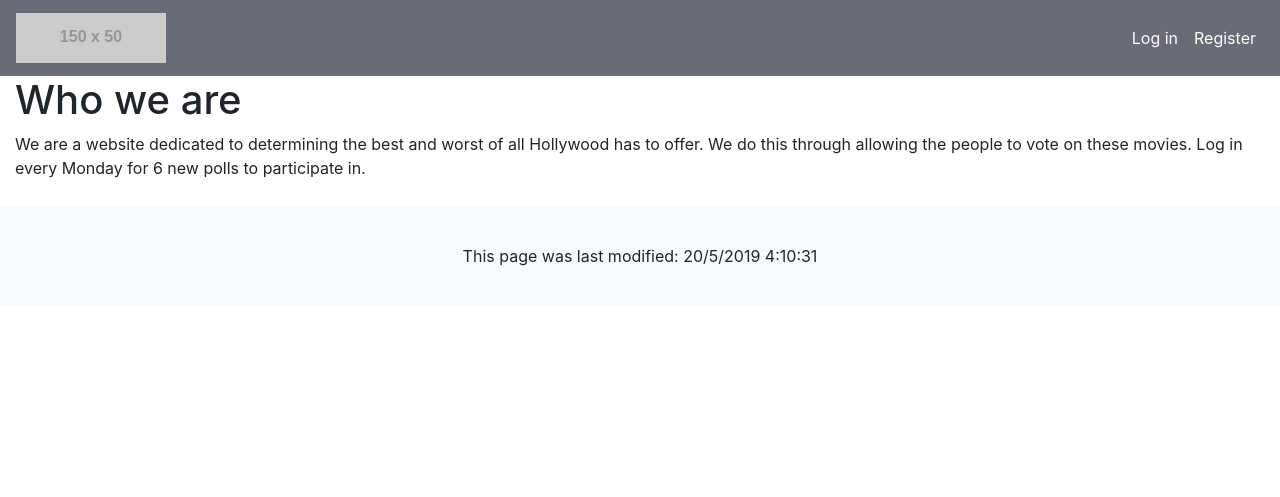
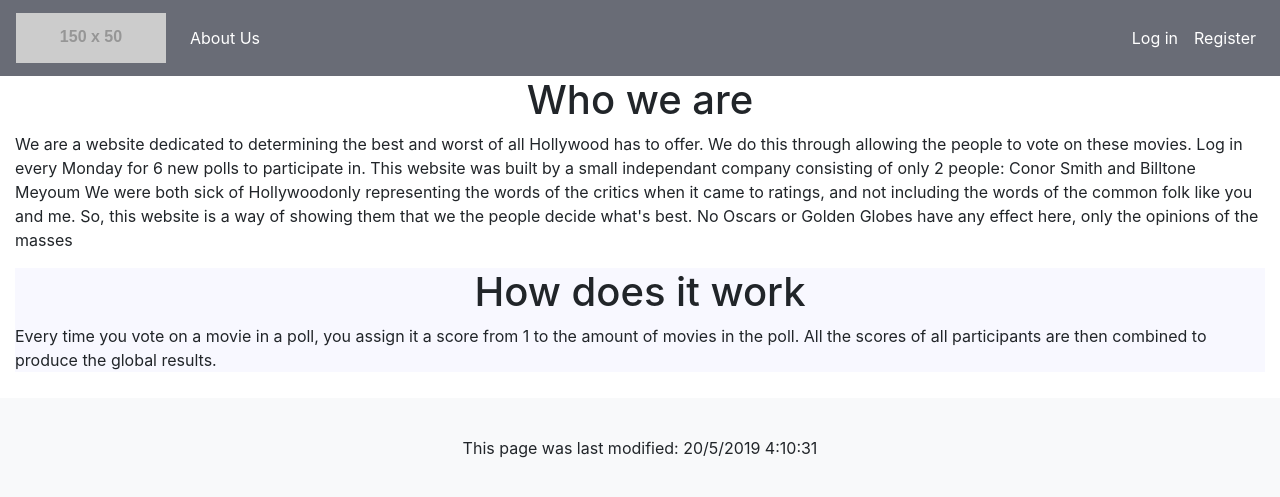
Before and after one commit to conor-smith/3403Project, a Flask app: page /about_us in a window 1280 px wide. Shown: the top 497 px of the page. Run offline with Flask 2, Linux system fonts and the light colour scheme; some libraries are stand-ins or nearby versions.

Commit message:
Added automatic form submission after all options have been selected in a poll Added overly dramatic explanation of who we are in /about_us Made welcome message in navbar serve as link to account page Made account page which displays all previously participated polls

```diff
--- a/app/routes.py
+++ b/app/routes.py
@@ -112,6 +112,10 @@ def about_us():
 def manage_account():
     return render_template("manage_account.html", title="Manage Account",
                             pwform=ChangePasswordForm(), unform=ChangeUsernameForm())
+
+@app.route('/account_details')
+def account_details():
+    return render_template("user_details.html", title = current_user.username)
 
 
 @app.route('/change_password', methods=['POST'])
--- a/app/static/css/global.css
+++ b/app/static/css/global.css
@@ -34,7 +34,3 @@ h2 {
   padding-top: 2%;
   padding-bottom: 1%;
 }
-
-#userlogin {
-  padding: 0;
-}
--- a/app/static/javascript/voting.js
+++ b/app/static/javascript/voting.js
@@ -2,10 +2,16 @@ var number = 1
 
 $(document).ready(function()
 {
+    var entries = $(".movieCover").length
+    console.log(entries)
     $(".movieCover").click(function()
     {
         $(this).parent().hide()
         $(this).siblings("input").val(number)
+        if(number == entries)
+        {
+            $("#poll").submit()
+        }
         number++
     })
 })
--- a/app/templates/about_us.html
+++ b/app/templates/about_us.html
@@ -3,10 +3,21 @@
 {% block content %}
 <!-- MAIN CONTENT -->
 <main class = "container-fluid">
-  <h1>Who we are</h1>
+  <h1 style = "text-align: center;">Who we are</h1>
   <p>
     We are a website dedicated to determining the best and worst of all Hollywood has to offer. We do this
     through allowing the people to vote on these movies. Log in every Monday for 6 new polls to participate in.
-  </p>
+    This website was built by a small independant company consisting of only 2 people: Conor Smith and Billtone Meyoum
+    We were both sick of Hollywoodonly representing the words of the critics when it came to ratings, and not including
+    the words of the common folk like you and me. So, this website is a way of showing them that we the people decide what's
+    best. No Oscars or Golden Globes have any effect here, only the opinions of the masses
+    </p>
+  <div style = "background-color: ghostwhite">
+    <h1 style = "text-align: center;">How does it work</h1>
+    <p>
+      Every time you vote on a movie in a poll, you assign it a score from 1 to the amount of movies in the poll.
+      All the scores of all participants are then combined to produce the global results.
+    </p>
+  </div>
 </main>
 {% endblock %}
--- a/app/templates/base.html
+++ b/app/templates/base.html
@@ -37,6 +37,9 @@
 
       <!-- Left side navbar elements -->
       <ul class = "navbar-nav mr-auto">
+        <li class = "nav-item">
+          <a class = "nav-link" href = "{{ url_for('about_us') }}">About Us</a>
+        </li>
         {% if not current_user.is_anonymous %}
         <li class = "nav-item">
           <a class = "nav-link" href="{{ url_for('archives') }}">Archives</a>
@@ -62,8 +65,9 @@
       {% if current_user and not current_user.is_anonymous %}
         <ul class = "navbar-nav ml-auto">
           <li class = "nav-item">
-            <p class = "nav-link" id="userlogin">Welcome {{ current_user.username }}</p>
-            <a class = "nav-link" id="userlogin" href = "{{ url_for('manage_account') }}">Account Settings</a>
+            <a class = "nav-link" href = "{{ url_for('account_details') }}">
+              Welcome {{ current_user.username }}
+            </a>
           </li>
           <li class = "nav-item">
             <a class = nav-link href = "{{ url_for('logout') }}">Log out</a>
--- a/app/templates/poll_page.html
+++ b/app/templates/poll_page.html
@@ -3,7 +3,7 @@
 {% block content %}
 <main class = "container-fluid">
   <h2>Select the {{ poll.keyword }}</h2>
-  <form method = "POST" action = "">
+  <form id = "poll" method = "POST" action = "">
     {{ vform.hidden_tag() }}
     <div class = "row">
       {% for i in range(length) %}
@@ -14,7 +14,6 @@
       </div>
       {% endfor %}
     </div>
-    {{ vform.submit }}
   </form>
 </main>
 {% endblock %}
```
Also changed, not shown: app/templates/user_details.html (+15 -0 lines), README.md.
